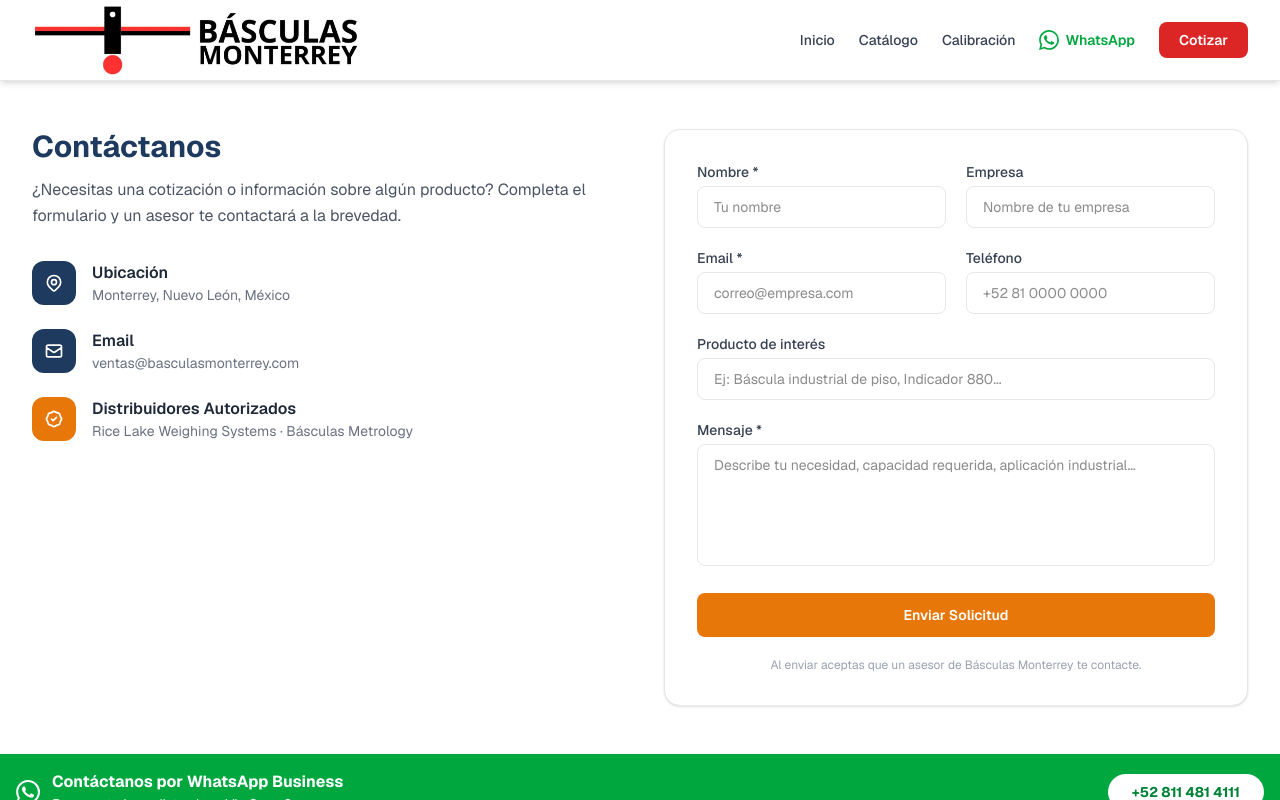
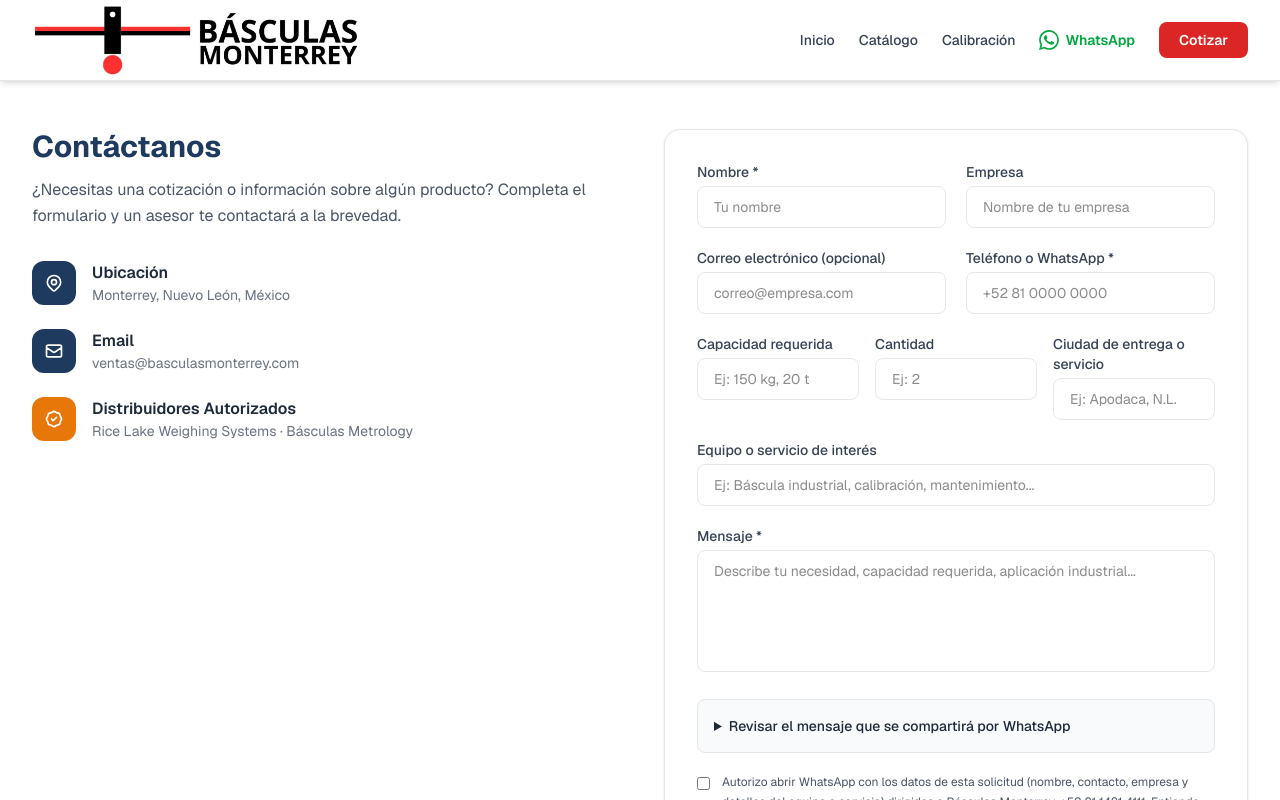
Before and after one commit to resortsbd-rgb/Basculas-Monterrey, a Next.js app: page /contacto in a window 1280 px wide. Shown: the top 800 px of the page. Built offline with nearby package versions, Linux system fonts and the light colour scheme.

Commit message:
fix: replace simulated contact submission with explicitly consented WhatsApp quote handoff

```diff
--- a/src/app/contacto/ContactoForm.tsx
+++ b/src/app/contacto/ContactoForm.tsx
@@ -10,41 +10,35 @@ export default function ContactoForm() {
     email: "",
     telefono: "",
     producto: searchParams.get("producto") || "",
+    capacidad: "",
+    cantidad: "",
+    destino: "",
     mensaje: "",
   });
-  const [enviado, setEnviado] = useState(false);
-  const [enviando, setEnviando] = useState(false);
+  const [autorizado, setAutorizado] = useState(false);
 
   function handleChange(e: React.ChangeEvent<HTMLInputElement | HTMLTextAreaElement | HTMLSelectElement>) {
     setForm((prev) => ({ ...prev, [e.target.name]: e.target.value }));
   }
 
-  async function handleSubmit(e: React.FormEvent) {
+  function handleSubmit(e: React.FormEvent) {
     e.preventDefault();
-    setEnviando(true);
-    // Aquí se conectaría con un backend / servicio de email
-    await new Promise((r) => setTimeout(r, 1000));
-    setEnviando(false);
-    setEnviado(true);
+    if (!autorizado) return;
+    window.location.assign(`https://wa.me/528114814111?text=${encodeURIComponent(mensajeWhatsApp)}`);
   }
 
-  if (enviado) {
-    return (
-      <div className="bg-green-50 border border-green-200 rounded-2xl p-10 text-center">
-        <div className="text-5xl mb-4">✅</div>
-        <h3 className="text-xl font-bold text-green-700 mb-2">¡Mensaje enviado!</h3>
-        <p className="text-green-600 mb-6">
-          Gracias por contactarnos. Un asesor se comunicará contigo a la brevedad.
-        </p>
-        <button
-          onClick={() => { setEnviado(false); setForm({ nombre: "", empresa: "", email: "", telefono: "", producto: "", mensaje: "" }); }}
-          className="text-sm text-[#1e3a5f] hover:underline"
-        >
-          Enviar otro mensaje
-        </button>
-      </div>
-    );
-  }
+  const mensajeWhatsApp = [
+    "Solicitud desde basculasmonterrey.com",
+    `Nombre: ${form.nombre}`,
+    `Empresa: ${form.empresa || "No indicada"}`,
+    `Correo: ${form.email || "No indicado"}`,
+    `Teléfono: ${form.telefono || "No indicado"}`,
+    `Equipo o servicio: ${form.producto || "No especificado"}`,
+    `Capacidad requerida: ${form.capacidad || "Por definir"}`,
+    `Cantidad: ${form.cantidad || "Por definir"}`,
+    `Ciudad de entrega o servicio: ${form.destino || "Por definir"}`,
+    `Necesidad: ${form.mensaje}`,
+  ].join("\n");
 
   return (
     <form onSubmit={handleSubmit} className="bg-white border border-gray-200 rounded-2xl p-8 space-y-5 shadow-sm">
@@ -76,11 +70,10 @@ export default function ContactoForm() {
 
       <div className="grid grid-cols-1 sm:grid-cols-2 gap-5">
         <div>
-          <label className="block text-sm font-medium text-gray-700 mb-1">Email *</label>
+          <label className="block text-sm font-medium text-gray-700 mb-1">Correo electrónico (opcional)</label>
           <input
             type="email"
             name="email"
-            required
             value={form.email}
             onChange={handleChange}
             placeholder="correo@empresa.com"
@@ -88,10 +81,11 @@ export default function ContactoForm() {
           />
         </div>
         <div>
-          <label className="block text-sm font-medium text-gray-700 mb-1">Teléfono</label>
+          <label className="block text-sm font-medium text-gray-700 mb-1">Teléfono o WhatsApp *</label>
           <input
             type="tel"
             name="telefono"
+            required
             value={form.telefono}
             onChange={handleChange}
             placeholder="+52 81 0000 0000"
@@ -100,14 +94,29 @@ export default function ContactoForm() {
         </div>
       </div>
 
+      <div className="grid grid-cols-1 sm:grid-cols-3 gap-4">
+        <div>
+          <label className="block text-sm font-medium text-gray-700 mb-1">Capacidad requerida</label>
+          <input name="capacidad" type="text" value={form.capacidad} onChange={handleChange} placeholder="Ej: 150 kg, 20 t" className="w-full px-4 py-2.5 border border-gray-200 rounded-lg text-sm" />
+        </div>
+        <div>
+          <label className="block text-sm font-medium text-gray-700 mb-1">Cantidad</label>
+          <input name="cantidad" type="number" min="1" value={form.cantidad} onChange={handleChange} placeholder="Ej: 2" className="w-full px-4 py-2.5 border border-gray-200 rounded-lg text-sm" />
+        </div>
+        <div>
+          <label className="block text-sm font-medium text-gray-700 mb-1">Ciudad de entrega o servicio</label>
+          <input name="destino" type="text" value={form.destino} onChange={handleChange} placeholder="Ej: Apodaca, N.L." className="w-full px-4 py-2.5 border border-gray-200 rounded-lg text-sm" />
+        </div>
+      </div>
+
       <div>
-        <label className="block text-sm font-medium text-gray-700 mb-1">Producto de interés</label>
+        <label className="block text-sm font-medium text-gray-700 mb-1">Equipo o servicio de interés</label>
         <input
           type="text"
           name="producto"
           value={form.producto}
           onChange={handleChange}
-          placeholder="Ej: Báscula industrial de piso, Indicador 880..."
+          placeholder="Ej: Báscula industrial, calibración, mantenimiento..."
           className="w-full px-4 py-2.5 border border-gray-200 rounded-lg focus:outline-none focus:ring-2 focus:ring-[#1e3a5f] text-sm"
         />
       </div>
@@ -125,16 +134,25 @@ export default function ContactoForm() {
         />
       </div>
 
+      <details className="rounded-lg bg-gray-50 border border-gray-200 p-4">
+        <summary className="cursor-pointer font-medium text-sm text-gray-800">Revisar el mensaje que se compartirá por WhatsApp</summary>
+        <pre className="text-xs text-gray-600 whitespace-pre-wrap mt-3 font-sans">{mensajeWhatsApp}</pre>
+      </details>
+
+      <label className="flex items-start gap-3 text-xs text-gray-600 leading-relaxed">
+        <input type="checkbox" required checked={autorizado} onChange={(e) => setAutorizado(e.target.checked)} className="mt-1" />
+        <span>Autorizo abrir WhatsApp con los datos de esta solicitud (nombre, contacto, empresa y detalles del equipo o servicio) dirigidos a Básculas Monterrey, +52 81 1481 4111. Entiendo que debo confirmar el envío dentro de WhatsApp.</span>
+      </label>
+
       <button
         type="submit"
-        disabled={enviando}
-        className="w-full bg-[#e8770a] hover:bg-orange-600 disabled:bg-gray-300 text-white font-semibold py-3 rounded-lg transition-colors text-sm"
+        className="w-full bg-[#e8770a] hover:bg-orange-600 text-white font-semibold py-3 rounded-lg transition-colors text-sm"
       >
-        {enviando ? "Enviando..." : "Enviar Solicitud"}
+        Continuar a WhatsApp para enviar
       </button>
 
       <p className="text-xs text-gray-400 text-center">
-        Al enviar aceptas que un asesor de Básculas Monterrey te contacte.
+        Abriremos WhatsApp con tu solicitud preparada. Debes pulsar Enviar en WhatsApp para que la reciba nuestro equipo.
       </p>
     </form>
   );
```
